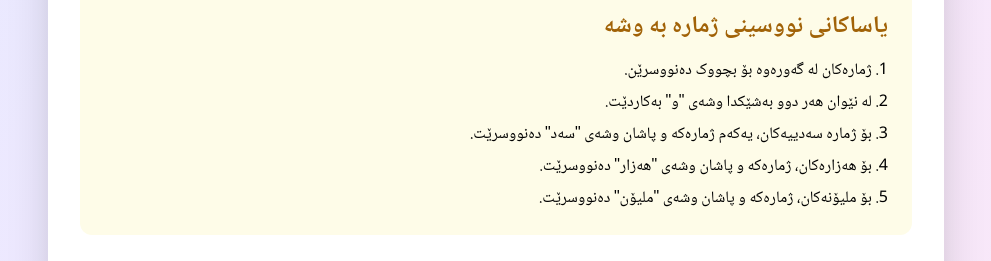
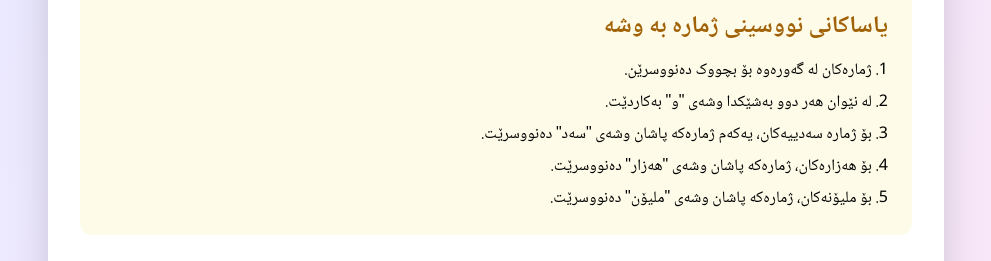
Before and after one commit to Rawa-Hazhar/Numbers, a plain HTML site: page index.html in a window 1280 px wide. Shown: the part 1320-1581 px from the top of the page, without its empty margins (144-1135 px from the left). Drawn offline with nearby package versions, Linux system fonts and the light colour scheme.

Commit message:
Update index.html

```diff
--- a/index.html
+++ b/index.html
@@ -97,9 +97,9 @@
             <ol class="list-decimal list-inside space-y-2">
                 <li>ژمارەکان لە گەورەوە بۆ بچووک دەنووسرێن.</li>
                 <li>لە نێوان هەر دوو بەشێکدا وشەی "و" بەکاردێت.</li>
-                <li>بۆ ژمارە سەدییەکان، یەکەم ژمارەکە و پاشان وشەی "سەد" دەنووسرێت.</li>
-                <li>بۆ هەزارەکان، ژمارەکە و پاشان وشەی "هەزار" دەنووسرێت.</li>
-                <li>بۆ ملیۆنەکان، ژمارەکە و پاشان وشەی "ملیۆن" دەنووسرێت.</li>
+                <li>بۆ ژمارە سەدییەکان، یەکەم ژمارەکە پاشان وشەی "سەد" دەنووسرێت.</li>
+                <li>بۆ هەزارەکان، ژمارەکە پاشان وشەی "هەزار" دەنووسرێت.</li>
+                <li>بۆ ملیۆنەکان، ژمارەکە پاشان وشەی "ملیۆن" دەنووسرێت.</li>
             </ol>
         </section>
 
```
